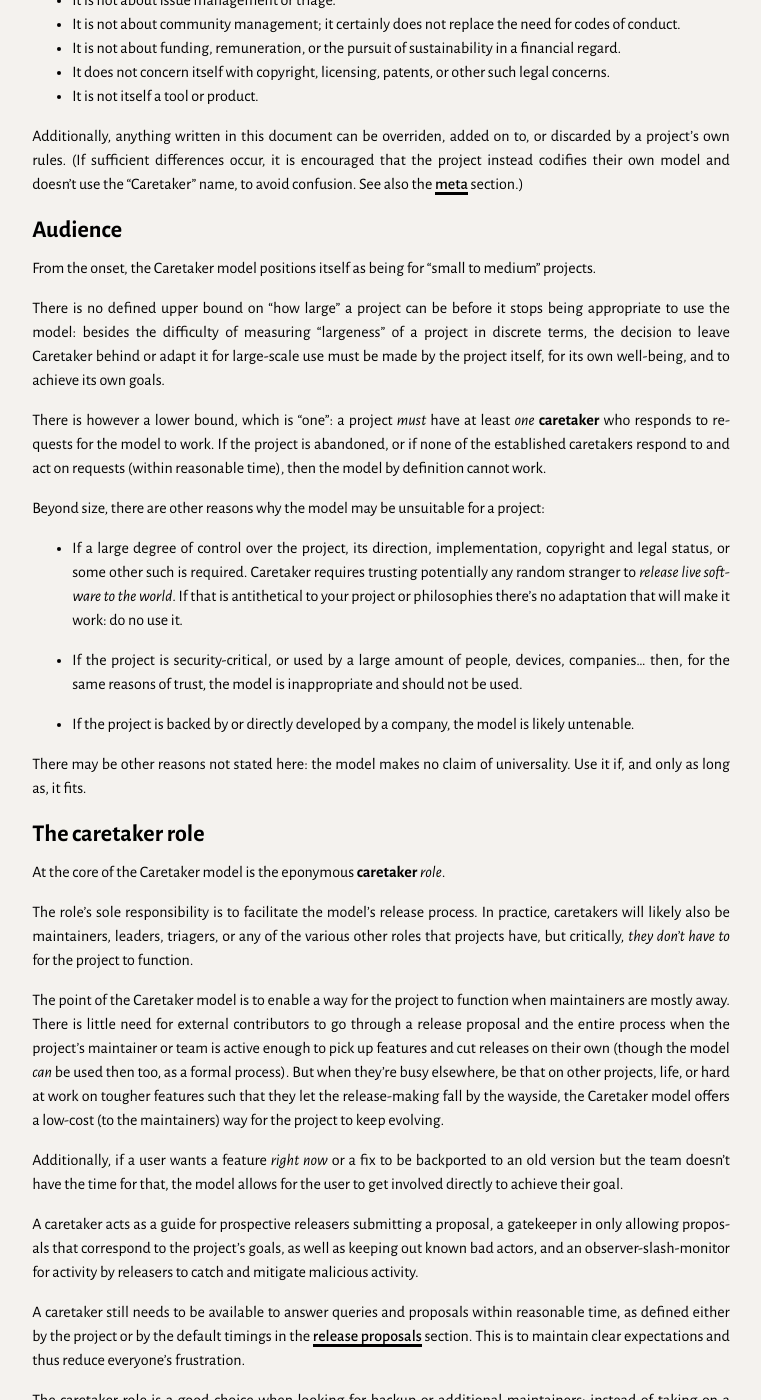
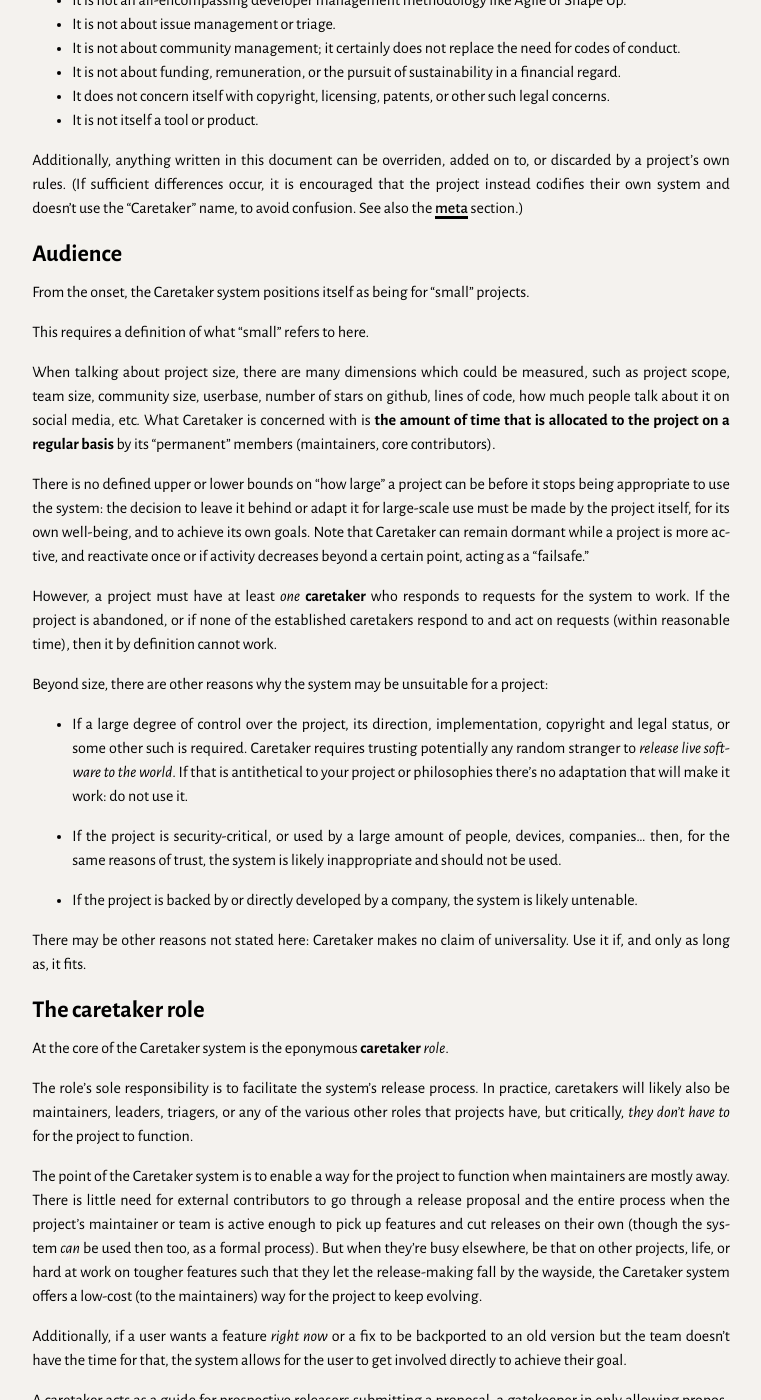
Before and after one commit to passcod/caretaker, a Jekyll site: the page built from index.markdown, in a window 1280 px wide and 1400 px high, scrolled down 4136 px. Shown: the whole window, without its empty margins (259-1020 px from the left). Built offline with Jekyll 4.4.1, drawn with Linux system fonts in a browser that asks for light colours; some of the changed text lies outside the part shown.

Commit message:
Rename from Model to System

````diff
--- a/_config.yml
+++ b/_config.yml
@@ -1,15 +1,14 @@
 # For technical reasons, this file is *NOT* reloaded automatically when you use
 # 'bundle exec jekyll serve'. If you change this file, please restart the server process.
 
-title: The Caretaker Model (of open software project management)
+title: The Caretaker System (for open software projects)
 email: felix@passcod.name
 
 version: "0.1"
 description: ""
 seo_description: >-
-    A open software contribution model that redistributes work more fairly,
-    operates at higher trust, and allows projects to survive and grow even
-    if a creator or team is away, with very little effort required on their part.
+    An open software contribution system addon that allows projects to survive and grow
+    when it otherwise would have died or sapped motivation and will from its maintainers.
 
 baseurl: ""
 url: "https://caretaker.passcod.name"
--- a/_includes/buckets.html
+++ b/_includes/buckets.html
@@ -37,7 +37,7 @@
 	<section class="bucket use">
 		<h2>…use this for my own work</h2>
 		<p>Include <a href="/usage/#blurb">a blurb</a> in your readme explaining that
-			you use the Caretaker Model, with a link to this website. And of
+			you use the Caretaker System, with a link to this website. And of
 			course apply its processes and principles! You may also want to
 			<a href="/usage/#automation">set up automation</a>.</p>
 	</section>
--- a/_includes/splash.html
+++ b/_includes/splash.html
@@ -1,5 +1,5 @@
 <div id="splash" role="banner">
-	<span class="sr-only">The Caretaker Model,</span>
+	<span class="sr-only">The Caretaker System,</span>
 	<span class="version">version
 		{{ site.version }}</span>
 </div>
--- a/_layouts/default.html
+++ b/_layouts/default.html
@@ -5,8 +5,8 @@
 
 <body class="page">
 	{%- include splash.html -%}
-	<div id="eltit">The Caretaker Model</div> <!-- TODO: remove from content, screen-reader wise -->
-	<h1 id="title"><a href="/">The Caretaker Model</a></h1>
+	<div id="eltit">The Caretaker System</div> <!-- TODO: remove from content, screen-reader wise -->
+	<h1 id="title"><a href="/">The Caretaker System</a></h1>
 
 	{%- include nav.html -%}
 
--- a/_layouts/home.html
+++ b/_layouts/home.html
@@ -10,7 +10,7 @@
 	{%- include splash.html -%}
 	{%- include buckets.html -%}
 
-	<h1 id="title">The Caretaker Model</h1>
+	<h1 id="title">The Caretaker System</h1>
 	<main aria-label="Content">
 		<nav id="toc">
 			<h2 class="sr-only">Table of Contents</h2>
@@ -21,18 +21,18 @@
 				</li>
 				<li>
 					<a href="#introduction">Introduction</a>
-					<p>The core mechanics of the Caretaker model, the two roles
+					<p>The core mechanics of the Caretaker system, the two roles
 						it introduces, and how they help.</p>
 				</li>
 				<hr>
 				<li>
 					<a href="#scope">Scope</a>
-					<p>The concerns covered by the model, some of examples of
+					<p>The concerns covered by the system, some of examples of
 						those that are not, and what projects can dictate.</p>
 				</li>
 				<li>
 					<a href="#audience">Audience</a>
-					<p>The kinds of projects the model is (not) appropriate for:
+					<p>The kinds of projects the system is (not) appropriate for:
 						both in terms of size and in terms of philosophies.</p>
 				</li>
 				<li>
@@ -68,19 +68,19 @@
 				</li>
 				<li>
 					<a href="#failure-and-recovery">Failure and recovery</a>
-					<p>The possible failure scenarios of the model, and how to
+					<p>The possible failure scenarios of the system, and how to
 						deal with them if they occur.</p>
 				</li>
 				<li>
 					<a href="#scaling-up">Scaling up</a>
-					<p>The different avenues for scaling the model up, from
+					<p>The different avenues for scaling the system up, from
 						adding more caretakers, to specialising the role, to
 						// TODO.</p>
 				</li>
 				<hr>
 				<li>
 					<a href="#meta">Meta</a>
-					<p>The license the model text itself is under, authorship,
+					<p>The license the system text itself is under, authorship,
 						discussion and change process, and considerations for
 						redistribution, mirroring/rehosting, and forking.</p>
 				</li>
--- a/index.markdown
+++ b/index.markdown
@@ -87,17 +87,17 @@ It is completely unsurprising that people burn out. That they have meltdowns. Th
 overwhelmed by what seems like simple, enthusiastic feedback. That some quit open work, or even tech
 or the internet entirely.
 
-**The Caretaker Model** is a limited re-organisation of responsibilities and expectations in an open
-software project, specifically imagined to reduce burnout of maintainers as well as frustration of
-contributors and users.
+**The Caretaker System** is a systematised process for open software projects, which sits on top or
+alongside the project’s usual systems (it doesn’t replace or override others), designed to reduce
+burnout of maintainers as well as frustration of contributors and users.
 
 
 ## Introduction
 [introduction]: #introduction
 
-The model is built around the concept of _releases_.
+The system is focused around the concept of _releases_.
 
-This comes from what the motivation of each external person interested in the work boils down to:
+This comes from boiling down the effective motivation of most people interested in the work:
 
 - Users want the software to be usable and have the features they want.
 - Reporters want the features they ask for implemented, the bugs they file fixed, etc.
@@ -159,9 +159,9 @@ grow. Thus, a caretaker's mandatory duties are kept light, such that even someon
 little time can achieve them.
 
 The rest of this document delves deeper into how release proposals work, the lifecycle of a release
-from the perspective of the model, the duties and expectations placed upon both caretakers and
-releasers, how to become a caretaker, discussions about audience (who should _not_ use the model),
-scope (what the model _doesn't_ cover), scaling up, normal and failure scenarios, and automation.
+under the Caretaker system, the duties and expectations placed upon both caretakers and releasers,
+how to become a caretaker, discussions about audience (which projects should _not_ use this system),
+scope (what the system _doesn't_ cover), scaling up, normal and failure scenarios, and automation.
 
 --------------------------------------------------
 
@@ -169,15 +169,15 @@ scope (what the model _doesn't_ cover), scaling up, normal and failure scenarios
 ## Scope
 [scope]: #scope
 
-The Caretaker model's scope only extends to codifying two new roles in the management of an open
+The Caretaker system's scope only extends to codifying two new roles in the management of an open
 software project, and the processes these two roles support and require. It is intentionally limited
-thus, to allow for the wide variety of project strategies and cultures that exist to use the model
-without compromising on their existing practices beyond what is needed for the model to work.
+thus, to allow for the wide variety of project strategies and cultures that exist to use the system
+without compromising on their existing practices beyond what is needed for the system to work.
 
-The model can be applied fully, such that all release work is done along the caretaker-releaser
-interaction, or it can be applied partially, with maintainers exempt, or conditionally, as in the
+The system can be mandated or applied fully, such that all release work is done along the
+caretaker-releaser interaction, or partially, with maintainers exempt, or conditionally, as in the
 caretaker role only being useful when maintainers are not active on the project. All of these are
-valid uses, and the model attempts to be generic enough to support them.
+valid uses, and the system attempts to be generic enough to support them.
 
 To avoid any confusion (not an exhaustive list):
 
@@ -190,59 +190,67 @@ To avoid any confusion (not an exhaustive list):
 
 Additionally, anything written in this document can be overriden, added on to, or discarded by a
 project's own rules. (If sufficient differences occur, it is encouraged that the project instead
-codifies their own model and doesn't use the “Caretaker” name, to avoid confusion. See also the
+codifies their own system and doesn't use the “Caretaker” name, to avoid confusion. See also the
 [meta] section.)
 
 ## Audience
 [audience]: #audience
 
-From the onset, the Caretaker model positions itself as being for "small to medium" projects.
+From the onset, the Caretaker system positions itself as being for “small” projects.
 
-There is no defined upper bound on "how large" a project can be before it stops being appropriate to
-use the model: besides the difficulty of measuring "largeness" of a project in discrete terms, the
-decision to leave Caretaker behind or adapt it for large-scale use must be made by the project
-itself, for its own well-being, and to achieve its own goals.
+This requires a definition of what “small” refers to here.
 
-There is however a lower bound, which is "one": a project _must_ have at least _one_ **caretaker**
-who responds to requests for the model to work. If the project is abandoned, or if none of the
-established caretakers respond to and act on requests (within reasonable time), then the model by
-definition cannot work.
+When talking about project size, there are many dimensions which could be measured, such as project
+scope, team size, community size, userbase, number of stars on github, lines of code, how much
+people talk about it on social media, etc. What Caretaker is concerned with is **the amount of time
+that is allocated to the project on a regular basis** by its “permanent” members (maintainers, core
+contributors).
 
-Beyond size, there are other reasons why the model may be unsuitable for a project:
+There is no defined upper or lower bounds on “how large” a project can be before it stops being
+appropriate to use the system: the decision to leave it behind or adapt it for large-scale use must
+be made by the project itself, for its own well-being, and to achieve its own goals. Note that
+Caretaker can remain dormant while a project is more active, and reactivate once or if activity
+decreases beyond a certain point, acting as a “failsafe.”
+
+However, a project must have at least _one_ **caretaker** who responds to requests for the system to
+work. If the project is abandoned, or if none of the established caretakers respond to and act on
+requests (within reasonable time), then it by definition cannot work.
+
+Beyond size, there are other reasons why the system may be unsuitable for a project:
 
 - If a large degree of control over the project, its direction, implementation, copyright and legal
 	status, or some other such is required. Caretaker requires trusting potentially any random
 	stranger to _release live software to the world_. If that is antithetical to your project or
-	philosophies there's no adaptation that will make it work: do no use it.
+	philosophies there's no adaptation that will make it work: do not use it.
 
 - If the project is security-critical, or used by a large amount of people, devices, companies...
-	then, for the same reasons of trust, the model is inappropriate and should not be used.
+	then, for the same reasons of trust, the system is likely inappropriate and should not be used.
 
-- If the project is backed by or directly developed by a company, the model is likely untenable.
+- If the project is backed by or directly developed by a company, the system is likely untenable.
 
-There may be other reasons not stated here: the model makes no claim of universality. Use it if, and
+There may be other reasons not stated here: Caretaker makes no claim of universality. Use it if, and
 only as long as, it fits.
 
 
 ## The caretaker role
 [caretaker role]: #the-caretaker-role
 
-At the core of the Caretaker model is the eponymous **caretaker** _role_.
+At the core of the Caretaker system is the eponymous **caretaker** _role_.
 
-The role's sole responsibility is to facilitate the model's release process. In practice, caretakers
+The role's sole responsibility is to facilitate the system's release process. In practice, caretakers
 will likely also be maintainers, leaders, triagers, or any of the various other roles that projects
 have, but critically, _they don't have to_ for the project to function.
 
-The point of the Caretaker model is to enable a way for the project to function when maintainers are
-mostly away. There is little need for external contributors to go through a release proposal and the
-entire process when the project's maintainer or team is active enough to pick up features and cut
-releases on their own (though the model _can_ be used then too, as a formal process). But when
+The point of the Caretaker system is to enable a way for the project to function when maintainers
+are mostly away. There is little need for external contributors to go through a release proposal and
+the entire process when the project's maintainer or team is active enough to pick up features and
+cut releases on their own (though the system _can_ be used then too, as a formal process). But when
 they're busy elsewhere, be that on other projects, life, or hard at work on tougher features such
-that they let the release-making fall by the wayside, the Caretaker model offers a low-cost (to the
+that they let the release-making fall by the wayside, the Caretaker system offers a low-cost (to the
 maintainers) way for the project to keep evolving.
 
 Additionally, if a user wants a feature _right now_ or a fix to be backported to an old version but
-the team doesn't have the time for that, the model allows for the user to get involved directly to
+the team doesn't have the time for that, the system allows for the user to get involved directly to
 achieve their goal.
 
 A caretaker acts as a guide for prospective releasers submitting a proposal, a gatekeeper in only
@@ -277,13 +285,12 @@ as a first step).
 ## The releaser role
 [releaser role]: #the-releaser-role
 
-While the caretaker role is the core of the model, **releasers** do the bulk of the work (in regard
-to what the model deals with).
+While the caretaker role is the core of the system, **releasers** do the bulk of its work.
 
-Releasers... _release_. But before they get to the releasing, they also have to become a releaser.
+Releasers... _release_. But before they get to the releasing, they have to become a releaser.
 
 The **releaser _role_** is special in that it is _transient_: it only exists for the purpose of
-releasing a single release. When that one release is done, the role dismisses itself.
+releasing a single release. When that one release is done, the role dissolves.
 
 The other way in which it is special is _who_ can wear the role. Most roles get assigned to or taken
 by members of the project. The releaser role can be like that, but it also can be obtained by a
@@ -296,20 +303,21 @@ any other task or role covered by the rest of the project's members.
 
 This process is based in affording trust to fellow developers. There is one obvious security hole
 here: that someone malicious becomes releaser, adds malicious code, and pushes it out. The Caretaker
-model is a _bet_ that our trust is warranted and that this failure scenario will not happen _enough_
-to warrant not giving strangers that trust in the first place.
+system is a _bet_ that our trust is warranted and that this failure scenario will not happen _enough_
+to warrant not giving strangers that trust in the first place. (Nevertheless, there are defined
+processes for dealing with breaches of this trust.)
 
 This is not a radical step: most projects routinely grant prolific or even just willing contributors
-more rights (fancy "member" hats, commit bits, release permissions), so a dedicated person can quite
+more rights (fancy “member” hats, commit bits, release permissions), so a dedicated person can quite
 easily obtain rights on many projects simply by being helpful, and then turn around and wreak havoc.
 It happens. It just does not happen _enough_ to put everyone off.
 
-The Caretaker model formalises that process (to establish expectations and reduce frustration) and
+The Caretaker system formalises that process (to establish expectations and reduce frustration) and
 limits it to a very specific interaction with a clear, well-defined goal (to encourage participation)
 which has an evident and effective result benefitting both the releaser and the project (to make it
 appealing for everyone).
 
-To become a releaser under the Caretaker model, a person needs to file a [release proposal], which
+To become a releaser under the Caretaker system, a person needs to file a [release proposal], which
 is described in the next section. Then, the project's **caretakers**, after reviewing and discussing
 and possibly asking for more or pushing back on the proposal, either deny or **approve** it, after
 which the person becomes a **releaser**, tasked with accomplishing what their proposal was about.
@@ -372,7 +380,7 @@ become a temporary releaser. It has several sections:
 	 are recommended).
 
    None of these are required, and the section may be skipped entirely. In the absence of specified
-   timings, defaults from the project or from the model (in this order) will be assumed to apply.
+   timings, defaults from the project or from the system (in this order) will be assumed to apply.
 
 5. Any agreements or statements needed to contribute work on the project, such as agreeing to
    license work, relinquish or retain rights, etc, as required.
@@ -404,7 +412,8 @@ Here is the same release proposal, but a little more impersonal:
 - Timeline: available until 25 July, weekdays only.
 ```
 
-If an incomplete proposal is submitted, caretakers have the right to ignore it, but it's recommended to gently encourage completion instead, if possible or when time allows.
+If an incomplete proposal is submitted, caretakers have the right to ignore it, but it's recommended
+to gently encourage completion instead, if possible or when time allows.
 
 
 ## Release lifecycle
````
Also changed, not shown: other parts of _layouts/home.html (+1 -1 lines), other parts of index.markdown (+1 -1 lines), README.md.
